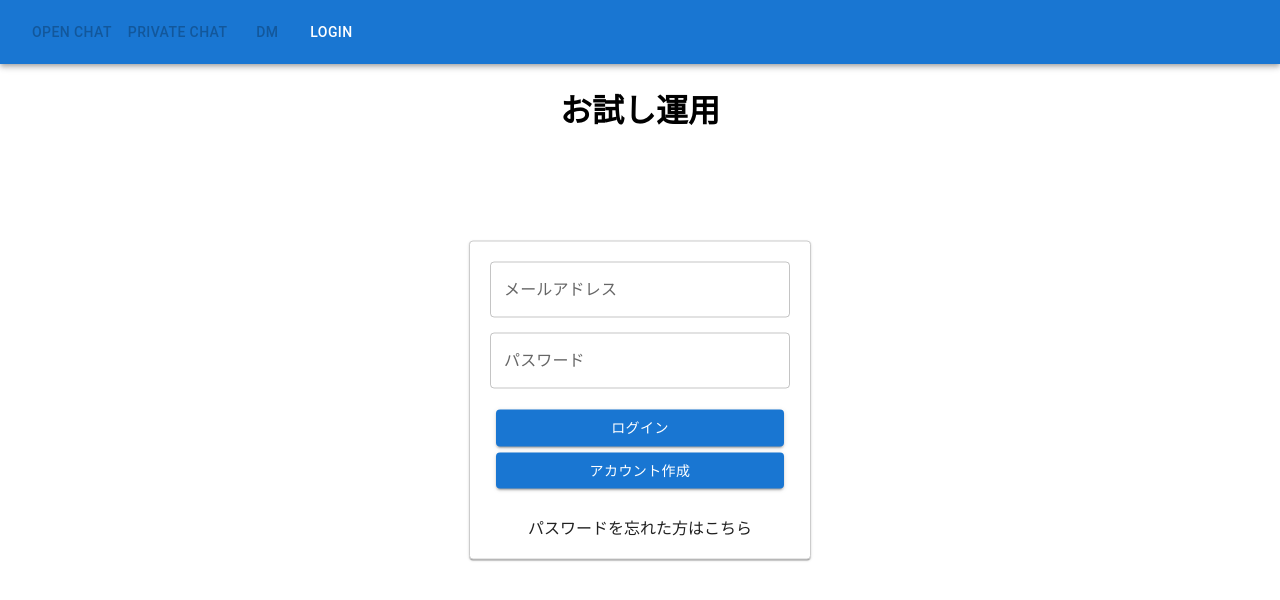
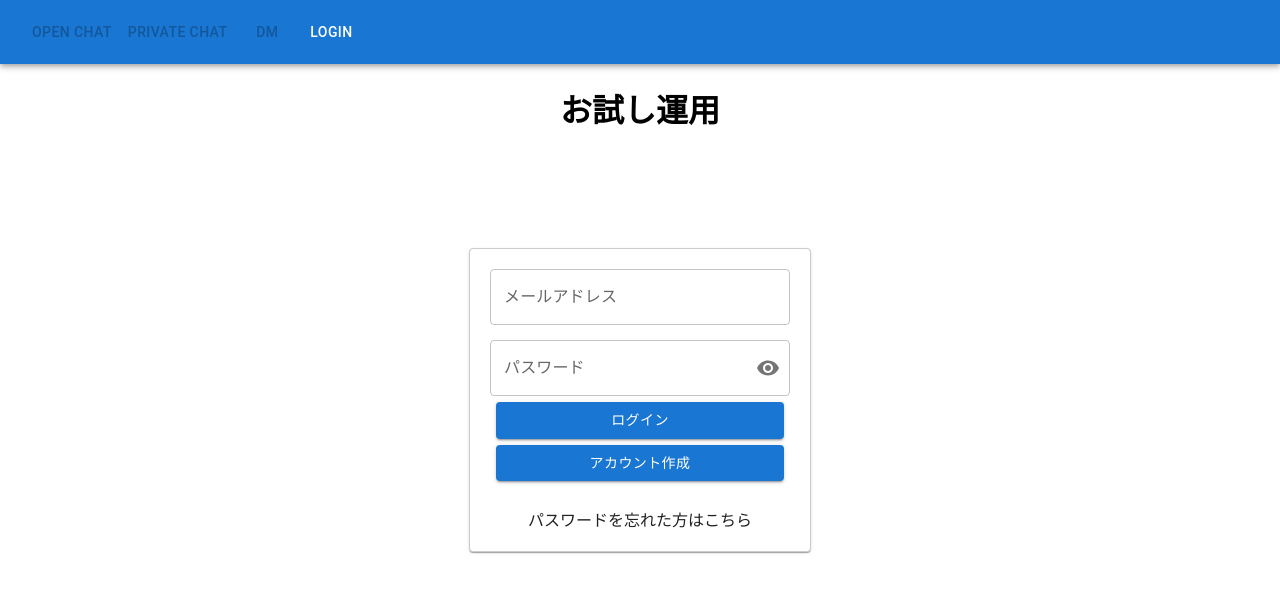
Before and after one commit to syouchan234/laravel_react_chatApp, a React (Create React App) app: page / in a window 1280 px wide. Shown: the top 600 px of the page. Built offline with nearby package versions, Linux system fonts and the light colour scheme.

Commit message:
Login:パスワード入力フォームの表示制御の実装

```diff
--- a/src/routes/login/Login.jsx
+++ b/src/routes/login/Login.jsx
@@ -1,11 +1,16 @@
 import React, { useState, useEffect } from 'react';
-import { TextField, Button, Card } from '@mui/material';
+import { TextField, Button, Card, FormControl } from '@mui/material';
 import './Login.css';
 import { Link } from 'react-router-dom';
 import { login, isTokenCheck } from '../../api/api';
+import IconButton from '@mui/material/IconButton';
+import OutlinedInput from '@mui/material/OutlinedInput';
+import InputLabel from '@mui/material/InputLabel';
+import InputAdornment from '@mui/material/InputAdornment';
+import Visibility from '@mui/icons-material/Visibility';
+import VisibilityOff from '@mui/icons-material/VisibilityOff';
 
 export const LoginForm = () => {
-
     useEffect(() => {
         const checkToken = async () => {
             const tokenCheck = await isTokenCheck();
@@ -16,6 +21,7 @@
 
     const [mail, setMail] = useState(''); // メールアドレス
     const [password, setPassword] = useState(''); // パスワード
+    const [showPassword, setShowPassword] = useState(false); // パスワード表示制御用
 
     const handleLogin = () => {
         if (!mail || !password) {
@@ -29,15 +35,24 @@
         login(mail, password);
     };
 
-    //メールアドレスの正規表現
+    // メールアドレスの正規表現
     const isValidEmail = (email) => {
         const pattern = /^[^\s@]+@[^\s@]+\.[^\s@]+$/;
         return pattern.test(email);
     };
 
     const AL = () => {
-        alert("お試し版にんな機能あるかいな！");
-    }
+        alert('お試し版にはんな機能あるかいな！');
+    };
+
+    const handleClickShowPassword = () => {
+        setShowPassword(!showPassword);
+    };
+
+    const handleMouseDownPassword = (event) => {
+        event.preventDefault();
+    };
+
     return (
         <div>
             <h1>お試し運用</h1>
@@ -48,13 +63,28 @@
                     value={mail}
                     onChange={(e) => setMail(e.target.value)}
                 />
-                <TextField
-                    label="パスワード"
-                    variant="outlined"
-                    type="password"
-                    value={password}
-                    onChange={(e) => setPassword(e.target.value)}
-                />
+                <FormControl variant="outlined" fullWidth>
+                    <InputLabel htmlFor="outlined-adornment-password">パスワード</InputLabel>
+                    <OutlinedInput
+                        id="outlined-adornment-password"
+                        type={showPassword ? 'text' : 'password'}
+                        value={password}
+                        onChange={(e) => setPassword(e.target.value)}
+                        endAdornment={
+                            <InputAdornment position="end">
+                                <IconButton
+                                    aria-label="toggle password visibility"
+                                    onClick={handleClickShowPassword}
+                                    onMouseDown={handleMouseDownPassword}
+                                    edge="end"
+                                >
+                                    {showPassword ? <VisibilityOff /> : <Visibility />}
+                                </IconButton>
+                            </InputAdornment>
+                        }
+                        label="パスワード"
+                    />
+                </FormControl>
                 <div className="interval">
                     <Button variant="contained" color="primary" onClick={handleLogin}>
                         ログイン
@@ -65,7 +95,7 @@
                         アカウント作成
                     </Button>
                 </div>
-                <br></br>
+                <br />
                 <div onClick={AL}>パスワードを忘れた方はこちら</div>
             </Card>
         </div>
```
